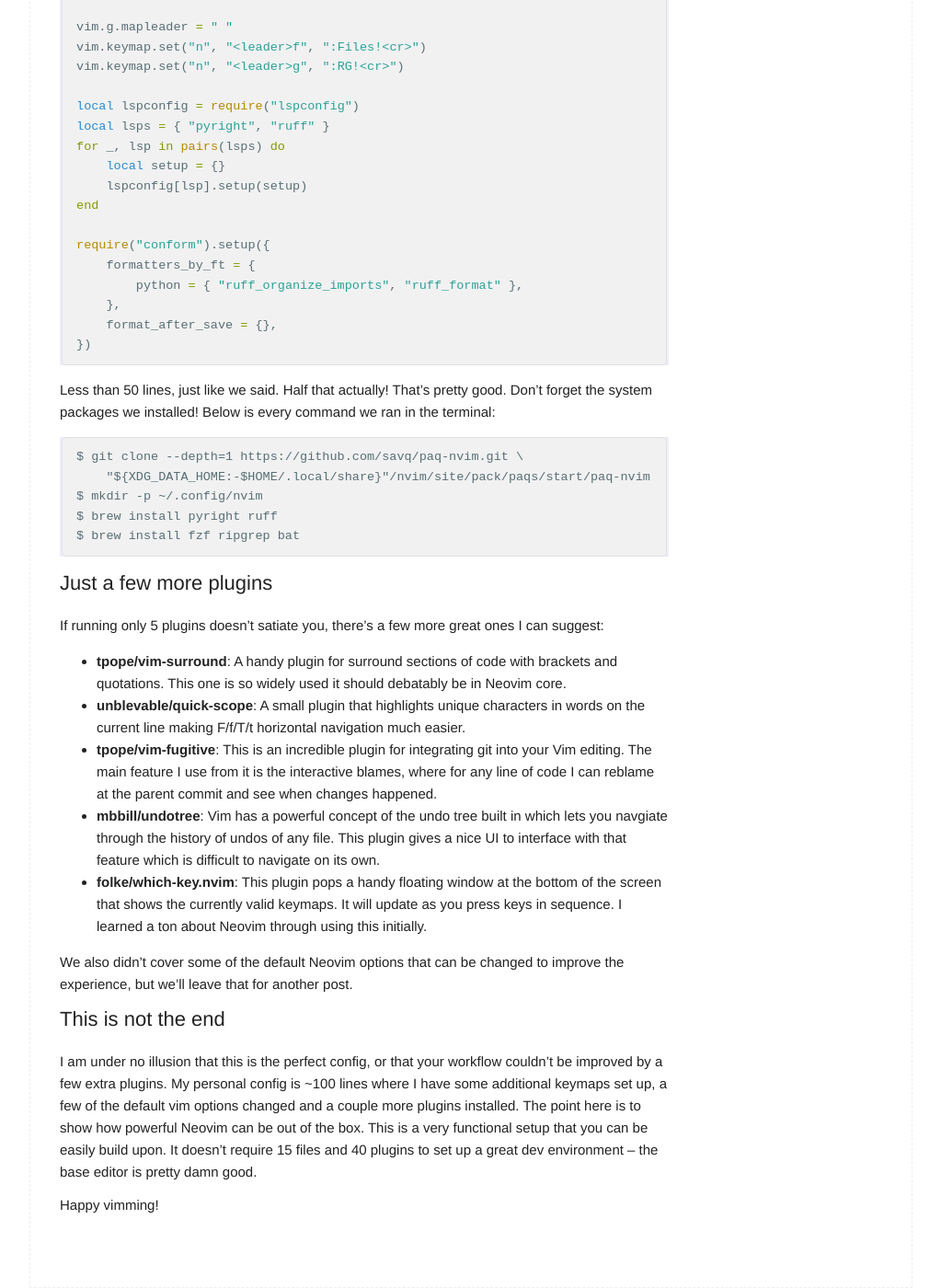
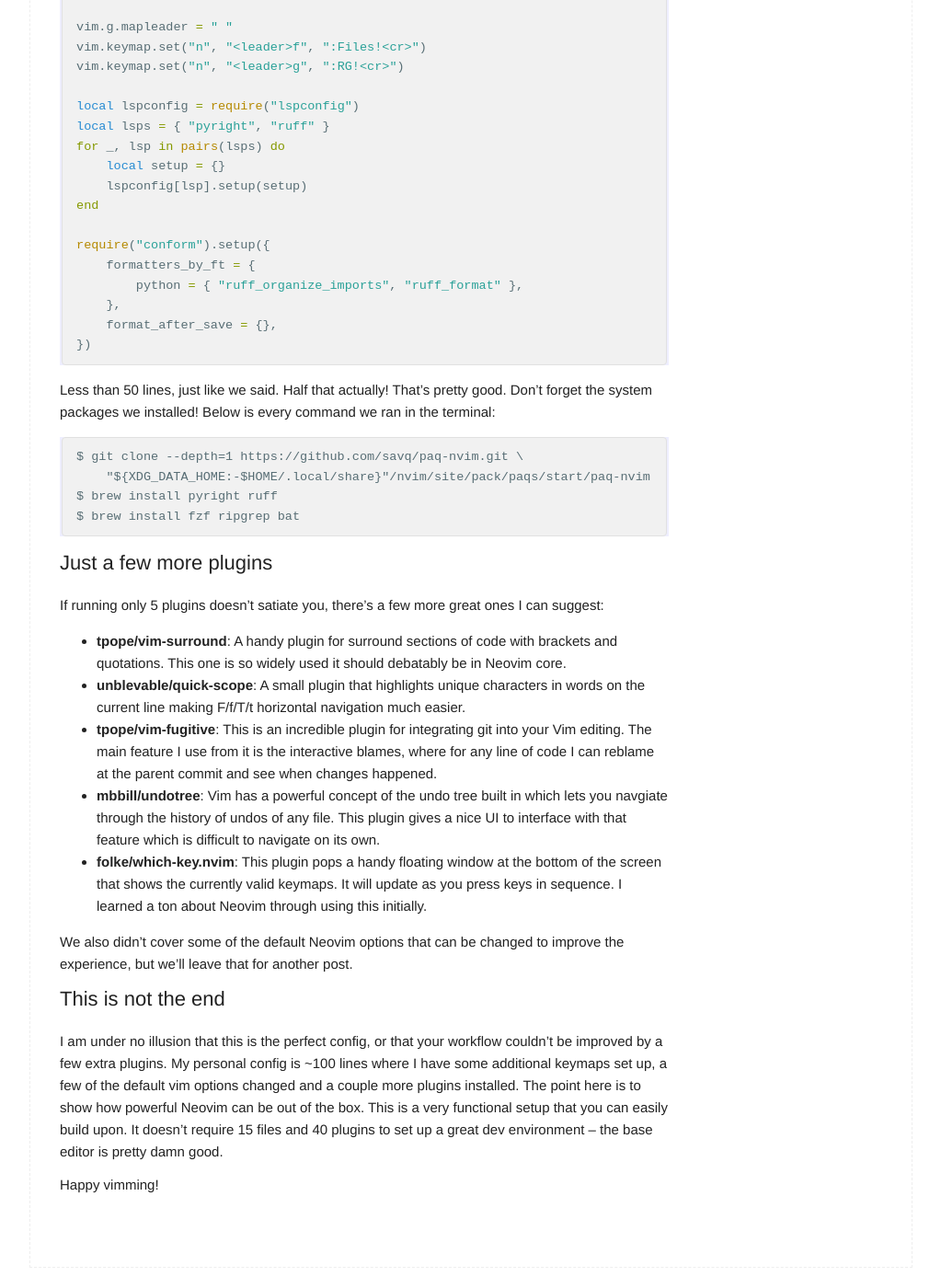
Before and after one commit to bread-man88/blog, a Jekyll site: the page built from _posts/2025-03-14-simple-nvim-config.md, in a window 1280 px wide and 1400 px high, scrolled down 4158 px. Shown: the whole window at 92% size, without its empty margins (128-1151 px from the left). Built offline with Jekyll 4.4.1, drawn with Linux system fonts in a browser that asks for light colours; after the commit the page ends 5536 px from its top, so only the background shows below that; some of the changed text lies outside the part shown.

Commit message:
More neovim article edits

````diff
--- a/_posts/2025-03-14-simple-nvim-config.md
+++ b/_posts/2025-03-14-simple-nvim-config.md
@@ -166,7 +166,6 @@ Less than 50 lines, just like we said. Half that actually! That's pretty good. D
 ```
 $ git clone --depth=1 https://github.com/savq/paq-nvim.git \
     "${XDG_DATA_HOME:-$HOME/.local/share}"/nvim/site/pack/paqs/start/paq-nvim
-$ mkdir -p ~/.config/nvim
 $ brew install pyright ruff
 $ brew install fzf ripgrep bat
 ```
@@ -185,6 +184,6 @@ We also didn't cover some of the default Neovim options that can be changed to i
 
 ## This is not the end
 
-I am under no illusion that this is the perfect config, or that your workflow couldn't be improved by a few extra plugins. My personal config is ~100 lines where I have some additional keymaps set up, a few of the default vim options changed and a couple more plugins installed. The point here is to show how powerful Neovim can be out of the box. This is a very functional setup that you can be easily build upon. It doesn't require 15 files and 40 plugins to set up a great dev environment -- the base editor is pretty damn good.
+I am under no illusion that this is the perfect config, or that your workflow couldn't be improved by a few extra plugins. My personal config is ~100 lines where I have some additional keymaps set up, a few of the default vim options changed and a couple more plugins installed. The point here is to show how powerful Neovim can be out of the box. This is a very functional setup that you can easily build upon. It doesn't require 15 files and 40 plugins to set up a great dev environment -- the base editor is pretty damn good.
 
 Happy vimming!
````
Also changed, not shown: other parts of _posts/2025-03-14-simple-nvim-config.md (+2 -2 lines), _posts/2020-06-16-thiel.md (deleted, +0 -12 lines).
